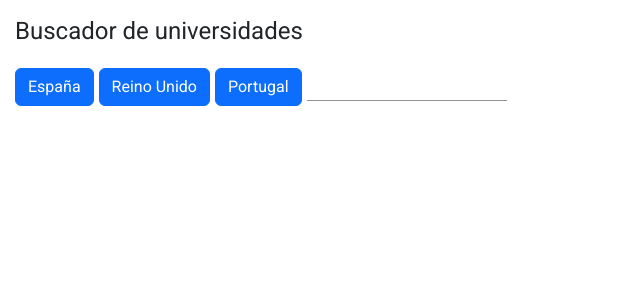
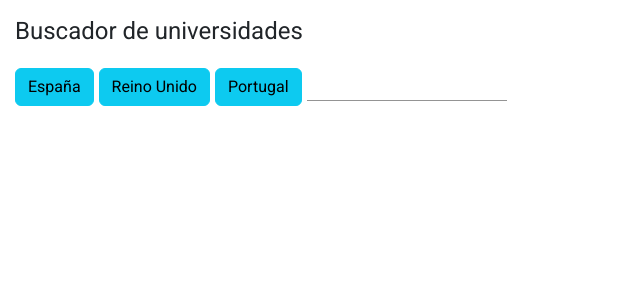
Before and after one commit to danieladbsnt/search-on-type, an Angular app in the folder searchOnType/: page / in a window 1280 px wide. Shown: the top 300 px of the page, without its empty margins (0-640 px from the left). Built offline with nearby package versions, Linux system fonts and the light colour scheme.

Commit message:
cleaned code

```diff
--- a/searchOnType/src/app/components/input/input.component.html
+++ b/searchOnType/src/app/components/input/input.component.html
@@ -1,7 +1,7 @@
 <!-- cuando clickado el btn que se ponga la clase succes -->
-<button (click)="getSpainData()" type="button" class=" btn btn-primary">España</button>
-<button (click)="getUkData()" type="button" class="btn btn-primary">Reino Unido</button>
-<button (click)="getPortugalData()" type="button" class="btn btn-primary">Portugal</button>
+<button (click)="getSpainData()" type="button" class="btn btn-info" value="spain">España</button>
+<button (click)="getUkData()" type="button" class="btn btn-info" value="uk">Reino Unido</button>
+<button (click)="getPortugalData()" type="button" class="btn btn-info" value="portugal">Portugal</button>
 <mat-form-field class="example-form-field">
     <input (input)="searching()" [(ngModel)]="termino" matInput type="text">
   </mat-form-field>
--- a/searchOnType/src/app/components/input/input.component.ts
+++ b/searchOnType/src/app/components/input/input.component.ts
@@ -1,5 +1,4 @@
 import { Component, OnInit } from '@angular/core';
-import { debounceTime, Subject } from 'rxjs';
 import { University } from 'src/app/interfaces/university';
 import { ServiceService } from 'src/app/services/service.service';
 
@@ -9,10 +8,13 @@ import { ServiceService } from 'src/app/services/service.service';
   styleUrls: ['./input.component.css']
 })
 export class InputComponent implements OnInit {
-universities!: University[];
-debouncer : Subject<string> = new Subject();
+isClicked: boolean = true;
+universities: University[] = []
 termino: string = '';
-  constructor(private service: ServiceService) { }
+btnClass: string = 'btn-primary'
+
+  constructor(private service: ServiceService,
+    ) { }
 
   ngOnInit(): void {
   }
@@ -40,7 +42,7 @@ getPortugalData() {
 
 searching() {
   this.service.getDataTyping(this.termino.trim())
-    .subscribe(unis => this.universities =  unis
-    )
+    .subscribe(unis => this.universities = unis)
 }
+
 }
```
